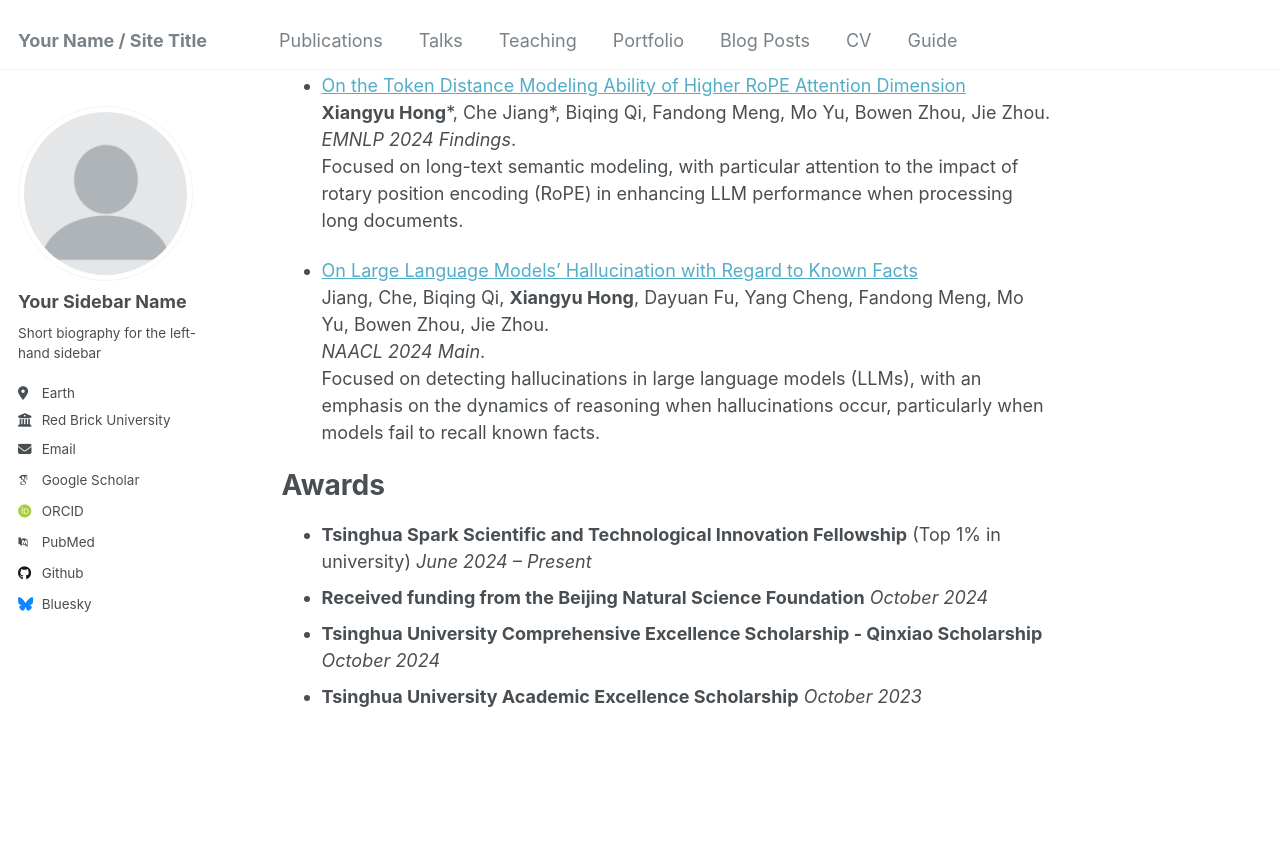
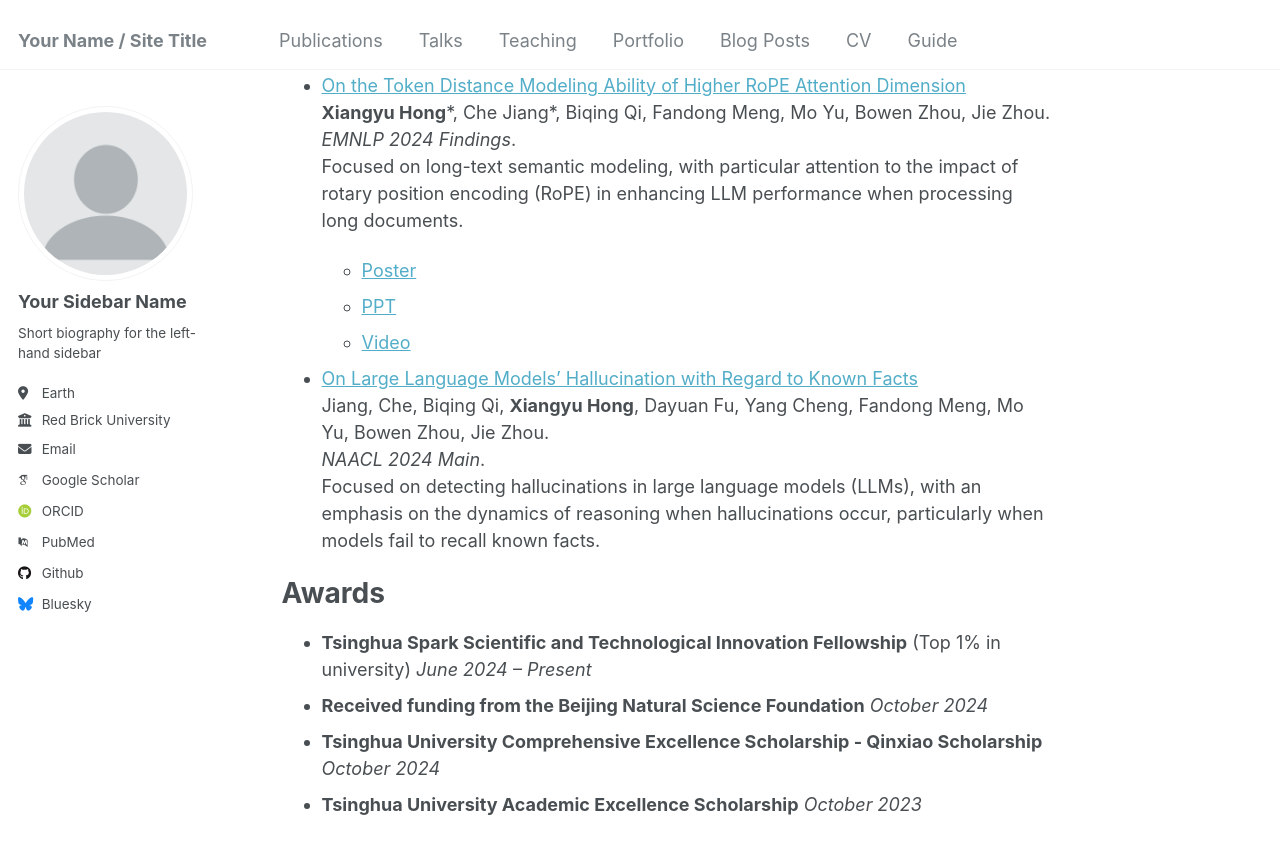
Before and after one commit to lilhongxy/lilhongxy.github.io, a Jekyll site: the page built from _pages/about.md, in a window 1280 px wide and 900 px high, scrolled down 457 px. Shown: the top 854 px of the window. Built offline with Jekyll 4.4.1, drawn with Linux system fonts in a browser that asks for light colours; some web fonts are replaced.

Commit message:
Update about.md

```diff
--- a/_pages/about.md
+++ b/_pages/about.md
@@ -21,6 +21,11 @@ Publications
   *EMNLP 2024 Findings*.
   Focused on long-text semantic modeling, with particular attention to the impact of rotary position encoding (RoPE) in enhancing LLM performance when processing long documents.
 
+  - [Poster](https://github.com/lilhongxy/lilhongxy.github.io/blob/master/_posts/On%20the%20token%20distance%20modeling%20ability%20of%20higher%20RoPE%20attention%20dimension_poster.pdf)
+  - [PPT](https://your-repository-link.com/presentation.pptx)
+  - [Video](https://your-repository-link.com/video.mp4)
+
+
 - [On Large Language Models’ Hallucination with Regard to Known Facts](https://arxiv.org/pdf/2403.20009)
   Jiang, Che, Biqing Qi, **Xiangyu Hong**, Dayuan Fu, Yang Cheng, Fandong Meng, Mo Yu, Bowen Zhou, Jie Zhou.
   *NAACL 2024 Main*.
```
